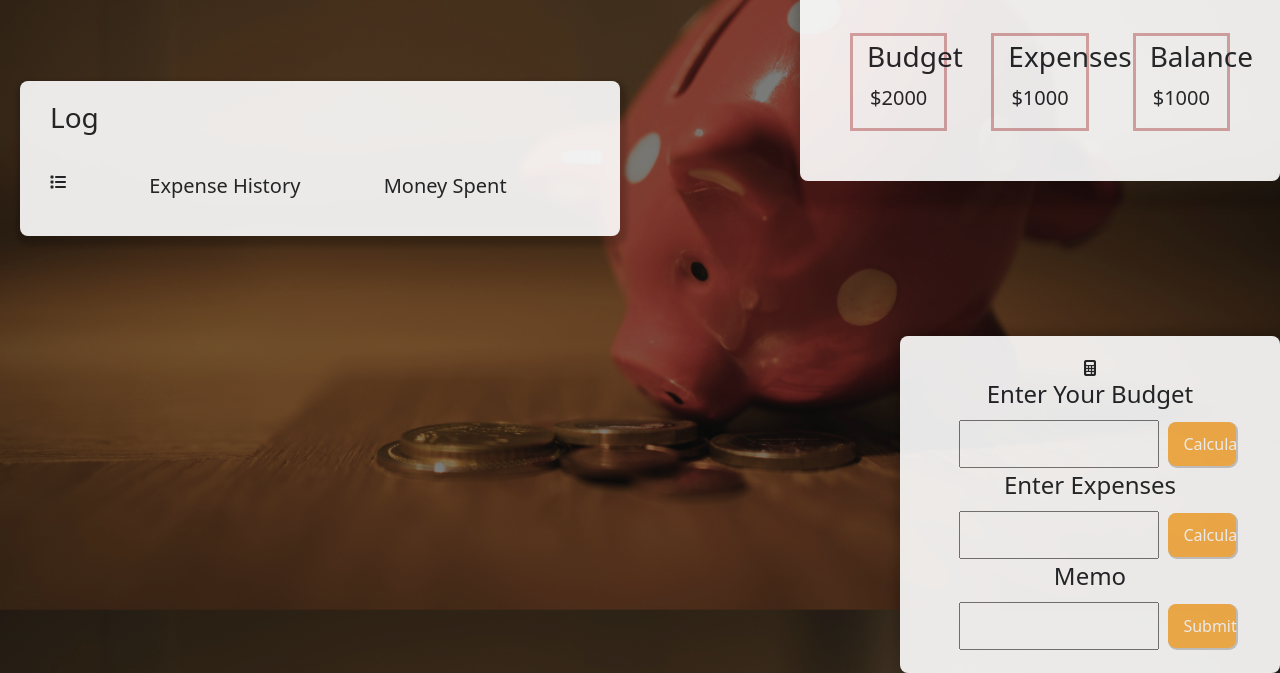
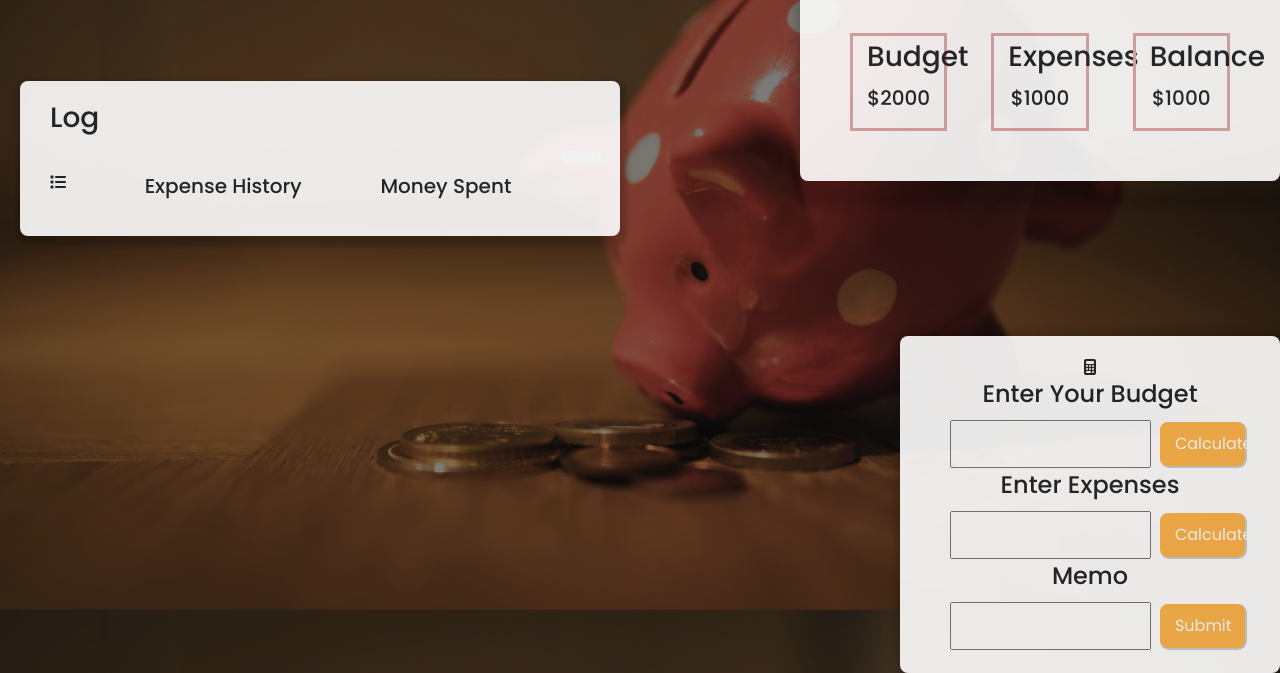
Before and after one commit to aam214/Budget-App, a plain HTML site: page index.html in a window 1280 px wide. Shown: the part 237-910 px from the top of the page. Drawn offline with nearby package versions, Linux system fonts and the light colour scheme.

Commit message:
Added Google Fonts and changed font. Changed width of buttons.

```diff
--- a/index.html
+++ b/index.html
@@ -5,6 +5,9 @@
   <script src="https://cdn.jsdelivr.net/npm/bootstrap@5.3.3/dist/js/bootstrap.bundle.min.js" integrity="sha384-YvpcrYf0tY3lHB60NNkmXc5s9fDVZLESaAA55NDzOxhy9GkcIdslK1eN7N6jIeHz" crossorigin="anonymous"></script>
   <script src="https://kit.fontawesome.com/d718392e10.js" crossorigin="anonymous"></script>
   <meta charset="UTF-8">
+  <link rel="preconnect" href="https://fonts.googleapis.com">
+  <link rel="preconnect" href="https://fonts.gstatic.com" crossorigin>
+  <link href="https://fonts.googleapis.com/css2?family=Poppins:ital,wght@0,100;0,200;0,300;0,400;0,500;0,600;0,700;0,800;0,900;1,100;1,200;1,300;1,400;1,500;1,600;1,700;1,800;1,900&display=swap" rel="stylesheet">
   <meta name="description" content="Budget App Tracker">
   <link rel="stylesheet" href="style.css">
   <meta name="viewport" content="width=device-width, initial-scale=1.0">
--- a/style.css
+++ b/style.css
@@ -4,6 +4,10 @@ url("piggy-bank.jpg");
 background-size: cover;
 width: 100%;
 height: 100vh;
+font-family: "Poppins", sans-serif;
+font-weight: 400;
+font-style: normal;
+
 background-position: center;
 }
 h1{
@@ -20,6 +24,7 @@ h3{
 input{
   padding: 10px 15px;
   width: 59%;
+ cursor: pointer;
   margin-left: 20px;
 }
 button{
@@ -28,7 +33,7 @@ button{
   box-shadow: 1px 1px 0.5px 1px rgba(0, 0, 0, 0.2);
   color: white;
   margin: 5px;
-  width: 20%;
+  width: 25%;
   padding: 10px 15px;
  cursor: pointer;
   border-radius: 8px;
```
